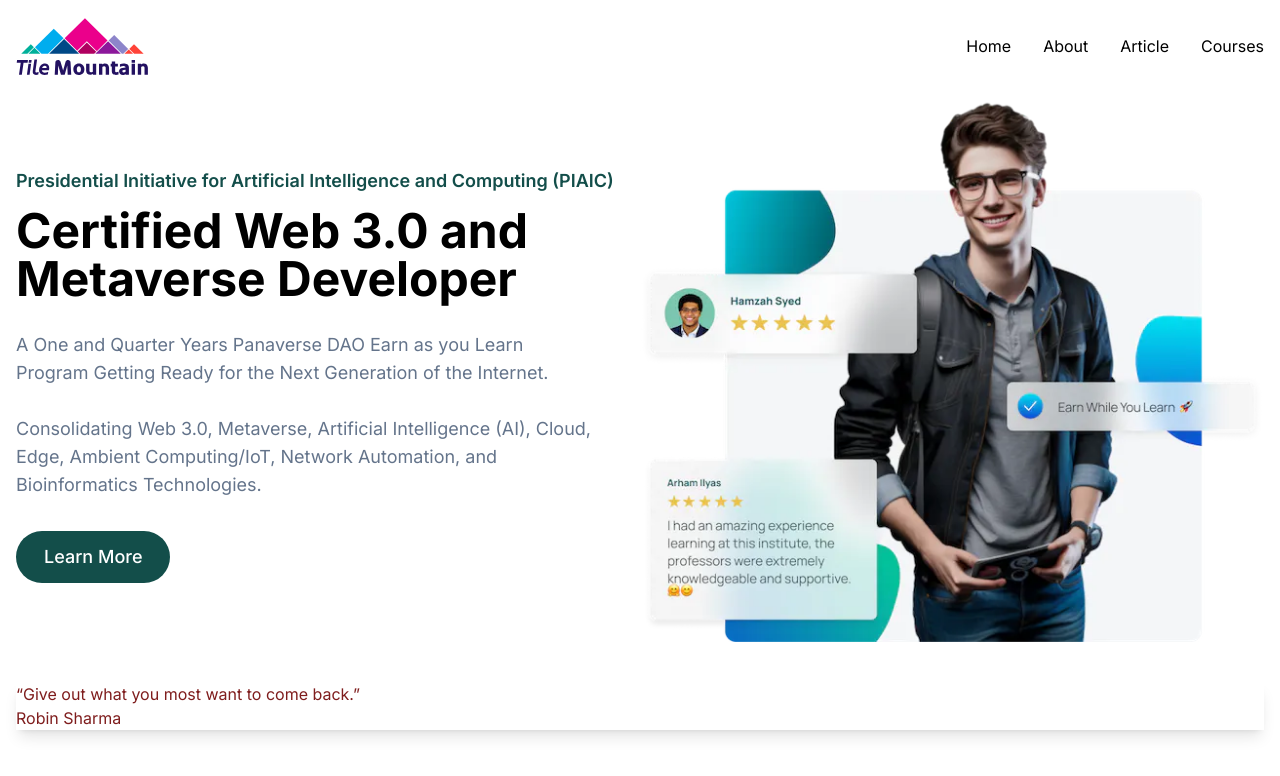
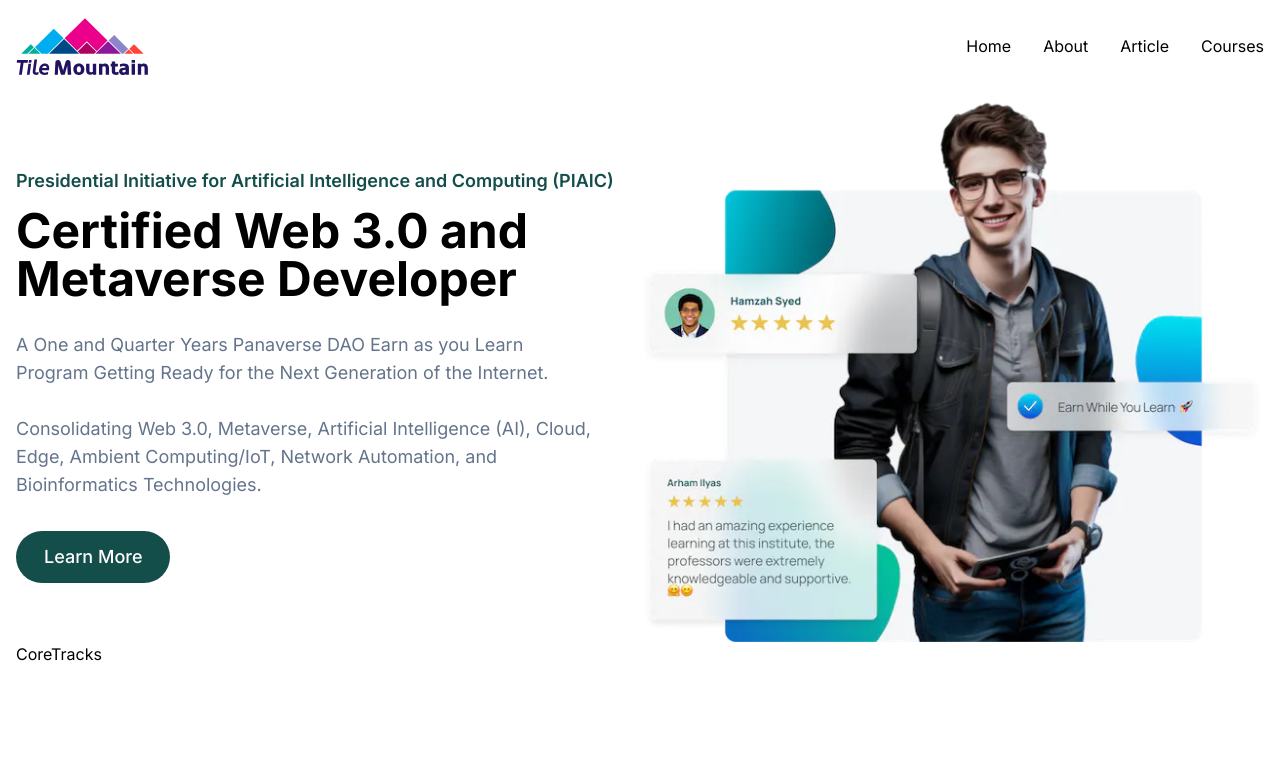
Before and after one commit to alihotshot/firstNextJSproject, a Next.js app in the folder my-app/: page / in a window 1280 px wide. Shown: the top 776 px of the page. Built offline with nearby package versions, Linux system fonts and the light colour scheme.

Commit message:
16 Nov 2023
16 Nov 2023

```diff
--- /dev/null
+++ b/my-app/src/app/components/widgets/CoreTracks.tsx
@@ -0,0 +1,13 @@
+import Wrapper from "@/app/components/shared/Wrapper"
+
+const CoreTracks = () => {
+    return (
+        <section>
+            <Wrapper>
+                <div>CoreTracks</div>
+            </Wrapper>
+        </section>
+    )
+}
+
+export default CoreTracks
--- a/my-app/src/app/page.tsx
+++ b/my-app/src/app/page.tsx
@@ -1,14 +1,18 @@
 import Image from 'next/image'
 import Hero from '@/app/components/widgets/Hero'
 import Practice from './components/widgets/Practice'
+import CoreTracks from './components/widgets/CoreTracks'
 
 export default function Home() {
   return (
     <main>
       {/* Hero Section */}
       <Hero />
-      <Practice />
+
       {/* Core Track Section */}
+      <CoreTracks />
+
+      {/* <Practice /> */}
     </main>
   )
 }
```
